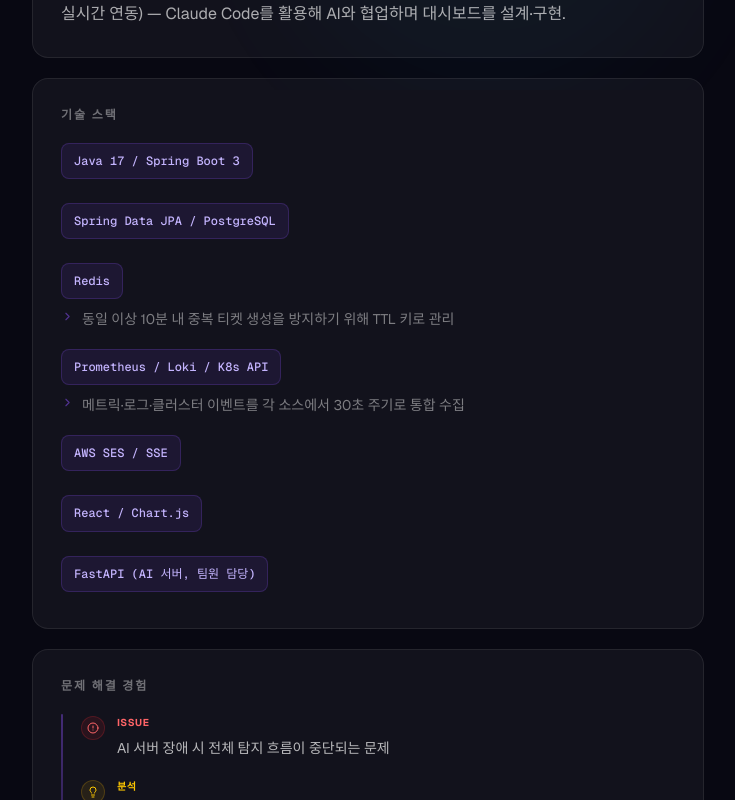
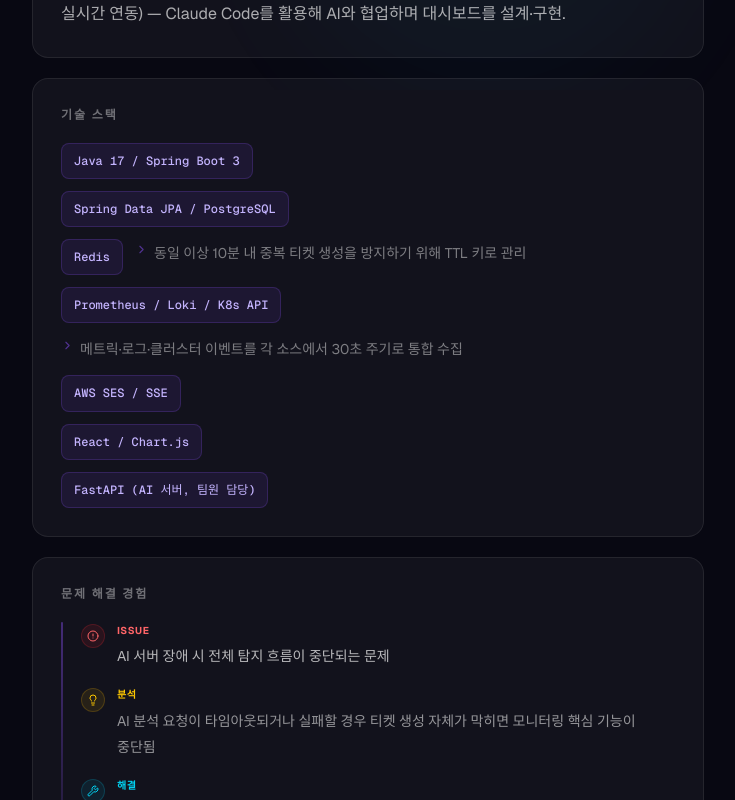
Before and after one commit to LEESEOJUN-creator/portfolio, a Next.js app: page /projects/dgu-cap in a window 1280 px wide. Shown: the part 710-1510 px from the top of the page, without its empty margins (272-1007 px from the left). Built offline with nearby package versions, Linux system fonts and the light colour scheme.

Commit message:
style: 프로젝트 상세 기술스택 뱃지+설명 가로 배치로 변경
Co-Authored-By: Claude Sonnet 4.6 <noreply@anthropic.com>

```diff
--- a/app/projects/[slug]/ProjectDetailClient.tsx
+++ b/app/projects/[slug]/ProjectDetailClient.tsx
@@ -144,29 +144,27 @@ export default function ProjectDetailClient({ project }: { project: Project }) {
           <FadeUp delay={0.2}>
             <div className="card p-7">
               <SectionLabel>기술 스택</SectionLabel>
-              <ul className="flex flex-col gap-4">
+              <div className="flex flex-col gap-3">
                 {project.techStack.map((tech) => (
-                  <li key={tech.name}>
-                    {/* 기술 이름 뱃지 */}
-                    <span className="inline-flex items-center px-3 py-1.5 text-xs rounded-lg bg-violet-500/10 text-violet-300 border border-violet-500/20 font-mono font-medium whitespace-nowrap mb-2">
+                  <div key={tech.name} className="flex flex-wrap items-start gap-3">
+                    <span className="inline-flex items-center px-3 py-1.5 text-xs rounded-lg bg-violet-500/10 text-violet-300 border border-violet-500/20 font-mono font-medium whitespace-nowrap shrink-0">
                       {tech.name}
                     </span>
-                    {/* 선택 이유: 있을 때만 */}
                     {tech.reason && (
                       <p
-                        className="flex items-start gap-2 text-sm text-white/45 leading-[1.9] break-keep"
+                        className="flex items-start gap-1.5 text-sm text-white/45 leading-[1.7] break-keep min-w-0 pt-0.5"
                         style={{ wordBreak: "keep-all" }}
                       >
                         <ChevronRight
                           size={13}
-                          className="shrink-0 mt-[3px] text-violet-500/50"
+                          className="shrink-0 mt-[2px] text-violet-500/50"
                         />
                         {tech.reason}
                       </p>
                     )}
-                  </li>
+                  </div>
                 ))}
-              </ul>
+              </div>
             </div>
           </FadeUp>
 
```
